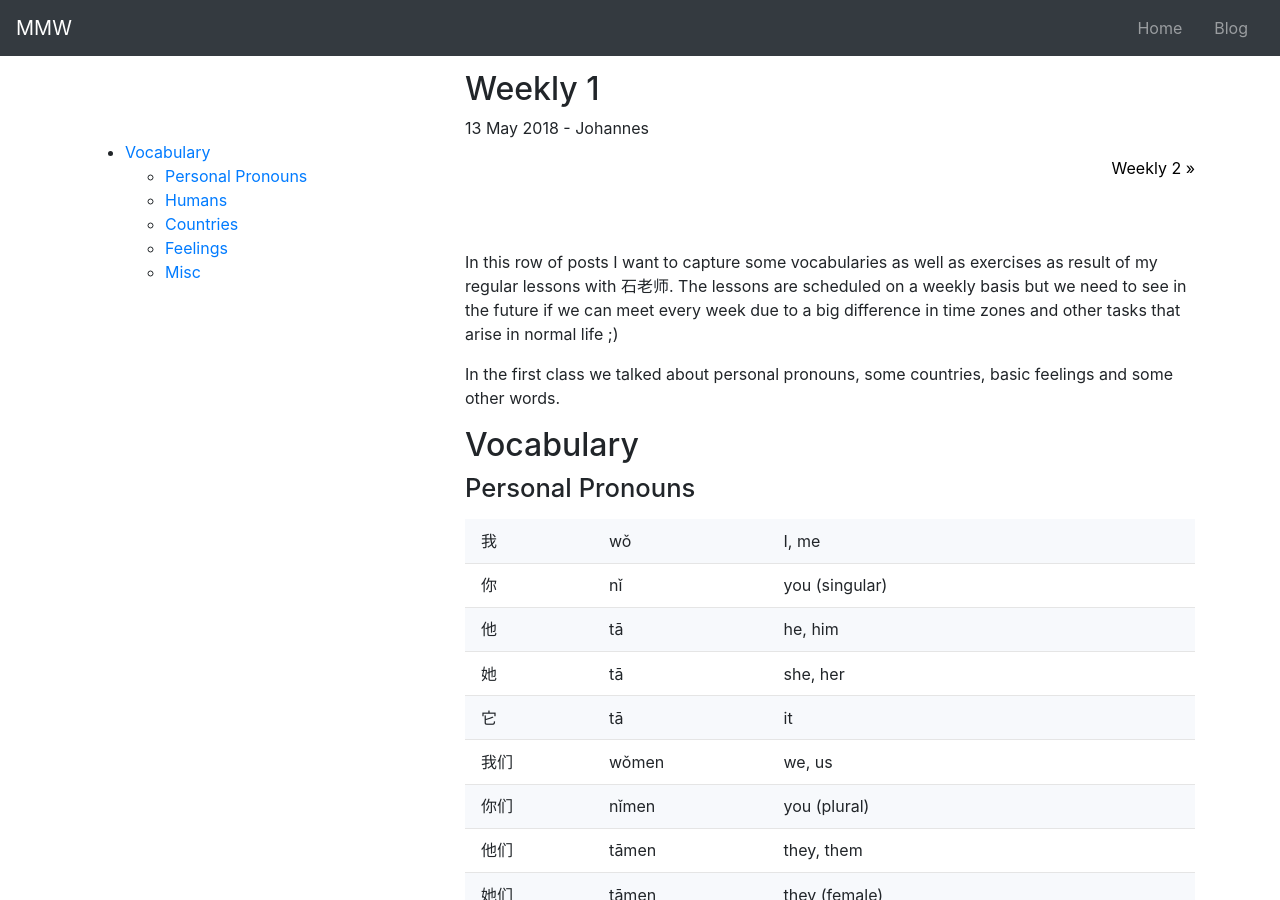
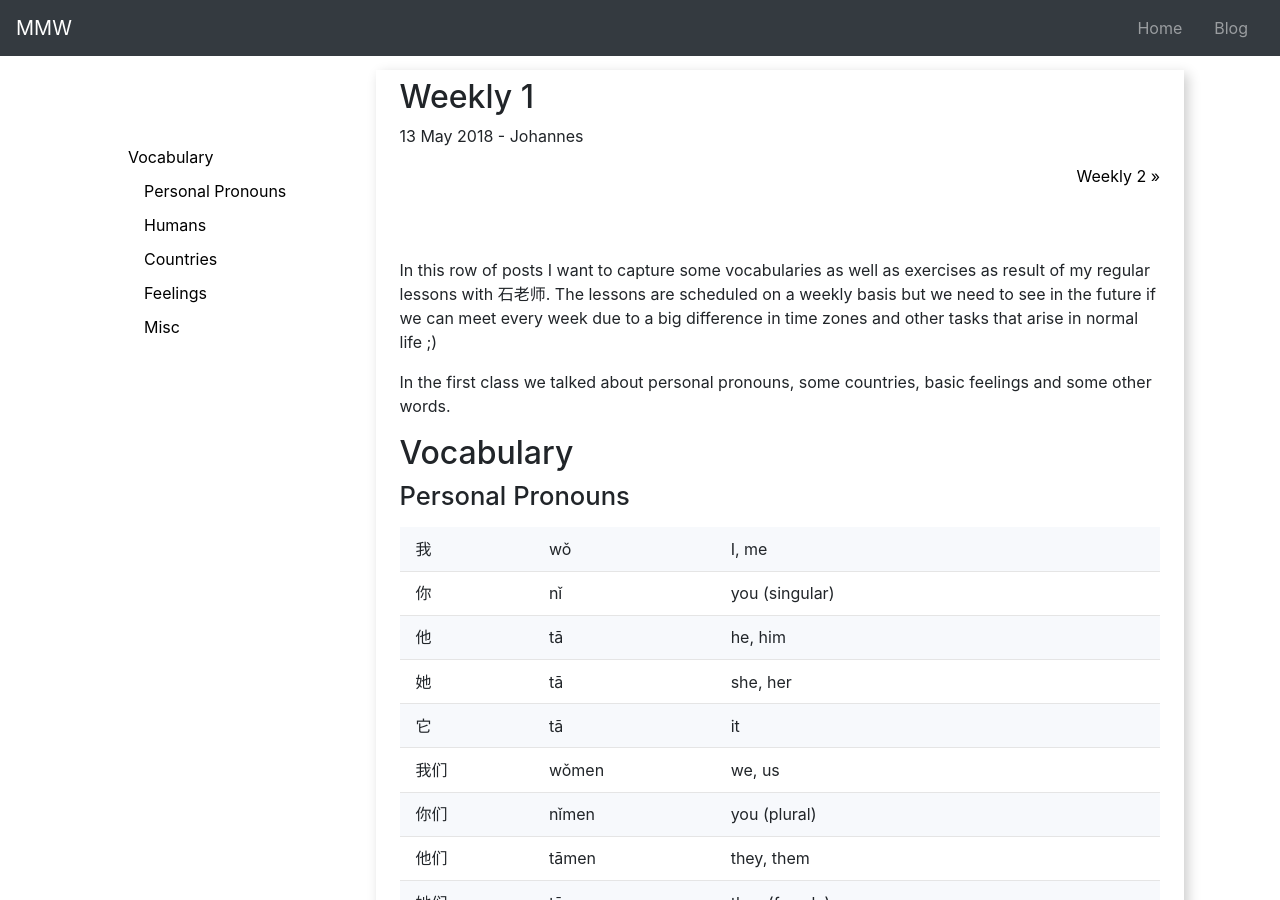
Before and after one commit to johannst/mmw, a Jekyll site: the page built from _posts/2018-05-13-weekly1.md, in a window 1280 px wide and 900 px high. Built offline with Jekyll 4.4.1, drawn with Linux system fonts in a browser that asks for light colours; the table of contents is made by our own code.

Commit message:
replaced top level container by container-adaptive use simple-list in post toc

```diff
--- a/_layouts/page.html
+++ b/_layouts/page.html
@@ -17,7 +17,7 @@
 
 <body>
   {% include fixed-top-navbar.html %}
-  <div class="container">
+  <div class="container-adaptive">
     {{ content }}
   </div>
 </body>
--- a/_layouts/post.html
+++ b/_layouts/post.html
@@ -5,17 +5,19 @@ layout: page
 <div class="blog-post">
     {% if page.toc %}
     <div class="row">
-        <div class="col-12 col-lg-4">
-            <div class="sticky-top sticky-top-offset">
-                {{ content | toc_only }}
-            </div>
+        <div class="col-12 col-lg-3">
+            <nav class="simple-list sticky-top sticky-top-offset">
+            {{ content | toc_only }}
+            </nav>
         </div>
-        <div class="col-12 col-lg-8">
+        <div class="col-12 col-lg-9">
+            <article class="px-2 py-2 px-md-4" style="box-shadow: 4px 4px 12px 0 rgba(0, 0, 0, 0.2);">
             <h1>{{ page.title }}</h1>
             <p>{{ page.date | date_to_string }} - {{ page.author }}</p>
             {% include post-chain-navigator.html %}
             {{ content }}
             {% include post-chain-navigator.html %}
+        </article>
         </div>
     </div>
     {% else %}
```
